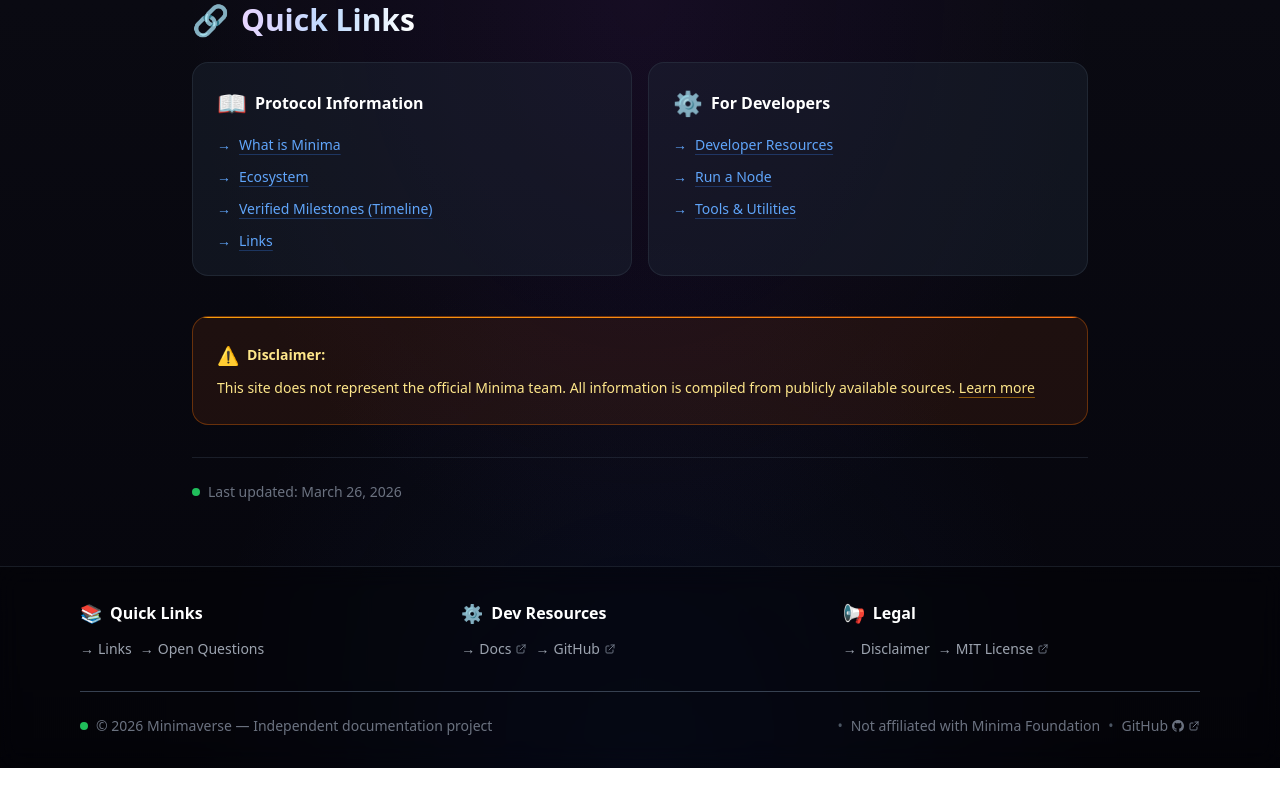
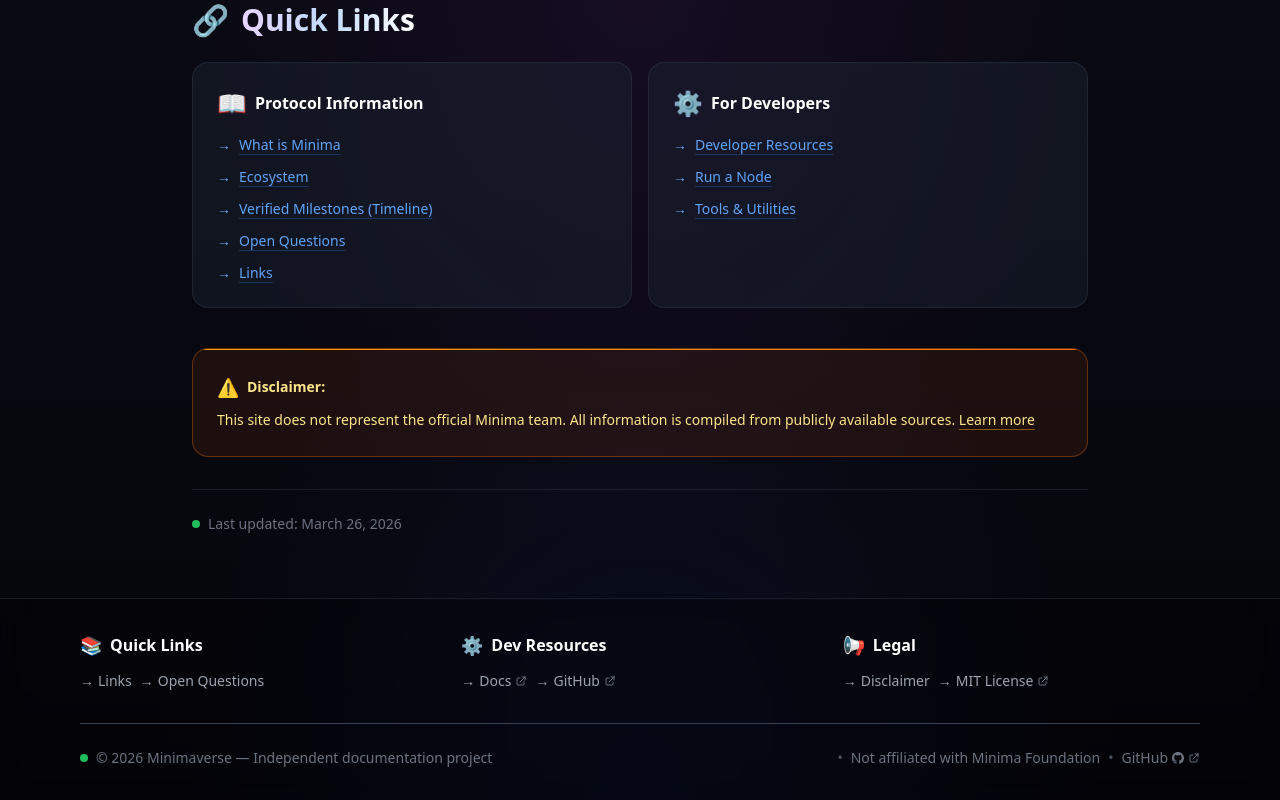
Before and after one commit to KuA1bo/minimaverse-site, a Next.js app: page / in a window 1280 px wide. Shown: the part 1600-2400 px from the top of the page. Before the commit the page ends 2368 px from the top, so only its background shows below. Built offline with nearby package versions, Linux system fonts and the light colour scheme.

Commit message:
chore: homepage - add Open Questions link to Quick Links

```diff
--- a/src/app/page.tsx
+++ b/src/app/page.tsx
@@ -1,8 +1,8 @@
 // src/app/page.tsx
 // Home page - enhanced animated orbs + unified visual design system
-// Updated: Hero content padding adjusted to prevent button hover overflow on mobile
+// Updated: Added Open Questions link to Quick Links section
 // Note: All comments in English only
-// Content: 1:1 unchanged
+// Content: 1:1 unchanged except specified addition
 
 import Link from 'next/link';
 
@@ -274,6 +274,7 @@ export default function HomePage() {
                   { href: '/about', text: 'What is Minima' },
                   { href: '/ecosystem', text: 'Ecosystem' },
                   { href: '/timeline', text: 'Verified Milestones (Timeline)' },
+                  { href: '/open-questions', text: 'Open Questions' },
                   { href: '/links', text: 'Links' },
                 ]
               },
```
